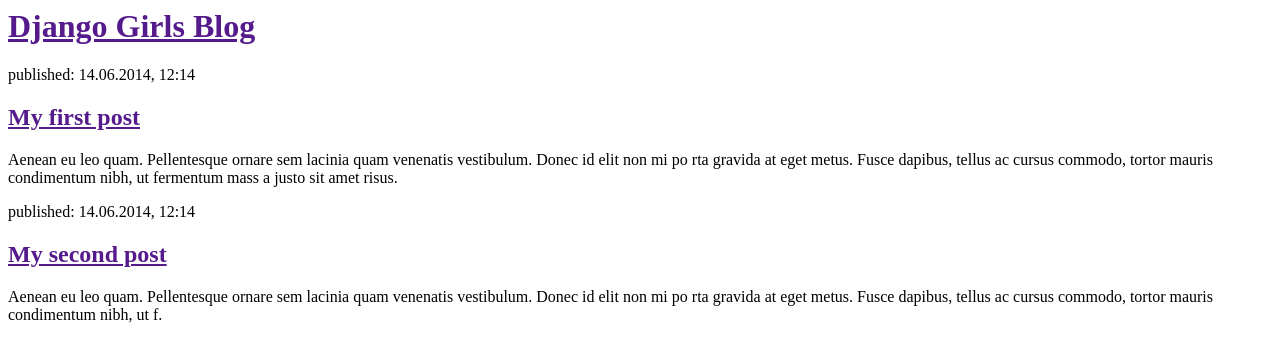
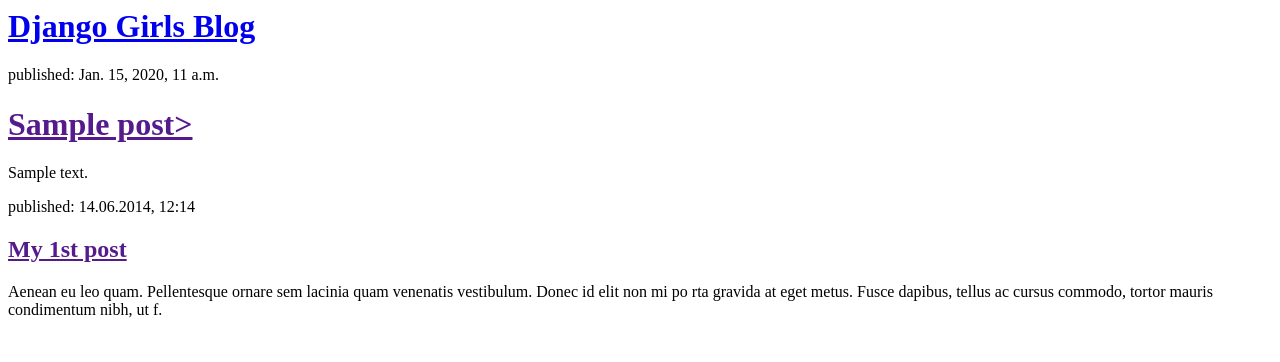
Before and after one commit to Zico007/my-first-blog, a Django app: template blog/templates/blog/post_list.html in a window 1280 px wide. Shown: the top 362 px of the page. Run offline with Django 3.2, Linux system fonts and the light colour scheme; the template is opened without the code that fills it: values that come from a table or form of the project are taken from there, others are empty; tables that the repository leaves empty hold one stand-in row (values such as "Sample post"); parts of the project's set-up code (start-up, migrations or seed data) failed here and were passed over.

Commit message:
Modified templates to display posts from database.

```diff
--- a/blog/templates/blog/post_list.html
+++ b/blog/templates/blog/post_list.html
@@ -4,19 +4,21 @@
 	</head>
 	<body>
 		<div>
-<h1><a href="">Django Girls Blog</a></h1>
+			<h1><a href="/">Django Girls Blog</a></h1>
 		</div>
+
+		{%	for	post	in	posts	%}
+		    <div>
+		        <p>published: {{ post.published_date  }}</p>
+		        <h1><a href="">{{ post.title }}></a></h1>
+		        <p>{{ post.text|linebreaksbr }}</p>
+		    </div>
+		{%	endfor	%}
 		<div>
 			<p>published: 14.06.2014, 12:14</p>
-<h2><a href="">My first post</a></h2>
-<p>Aenean eu leo quam. Pellentesque ornare sem lacinia quam venenatis vestibulum. Donec id elit non mi po
-rta gravida at eget metus. Fusce dapibus, tellus ac cursus commodo, tortor mauris condimentum nibh, ut fermentum mass
-a justo sit amet risus.</p>
-</div>
-<div>
-<p>published: 14.06.2014, 12:14</p>
-<h2><a href="">My second post</a></h2>
+				<h2><a href="">My 1st post</a></h2>
 			<p>Aenean eu leo quam. Pellentesque ornare sem lacinia quam venenatis vestibulum. Donec id elit non mi po
 rta gravida at eget metus. Fusce dapibus, tellus ac cursus commodo, tortor mauris condimentum nibh, ut f.</p>
 		</div>
-</body
+	</body>
+</html>
--- a/blog/views.py
+++ b/blog/views.py
@@ -1,5 +1,7 @@
 from django.shortcuts import render
+from django.utils import timezone
+from .models import Post
 
-# Create your views here.
 def post_list(request):
-    return render(request, 'blog/post_list.html', {})
+    posts = Post.objects.filter(published_date__lte=timezone.now()).order_by('published_date')
+    return render(request, 'blog/post_list.html', {'posts': posts})
```
Also changed, not shown: 1 other file. Lines whose indentation alone changed are shown as unchanged.
